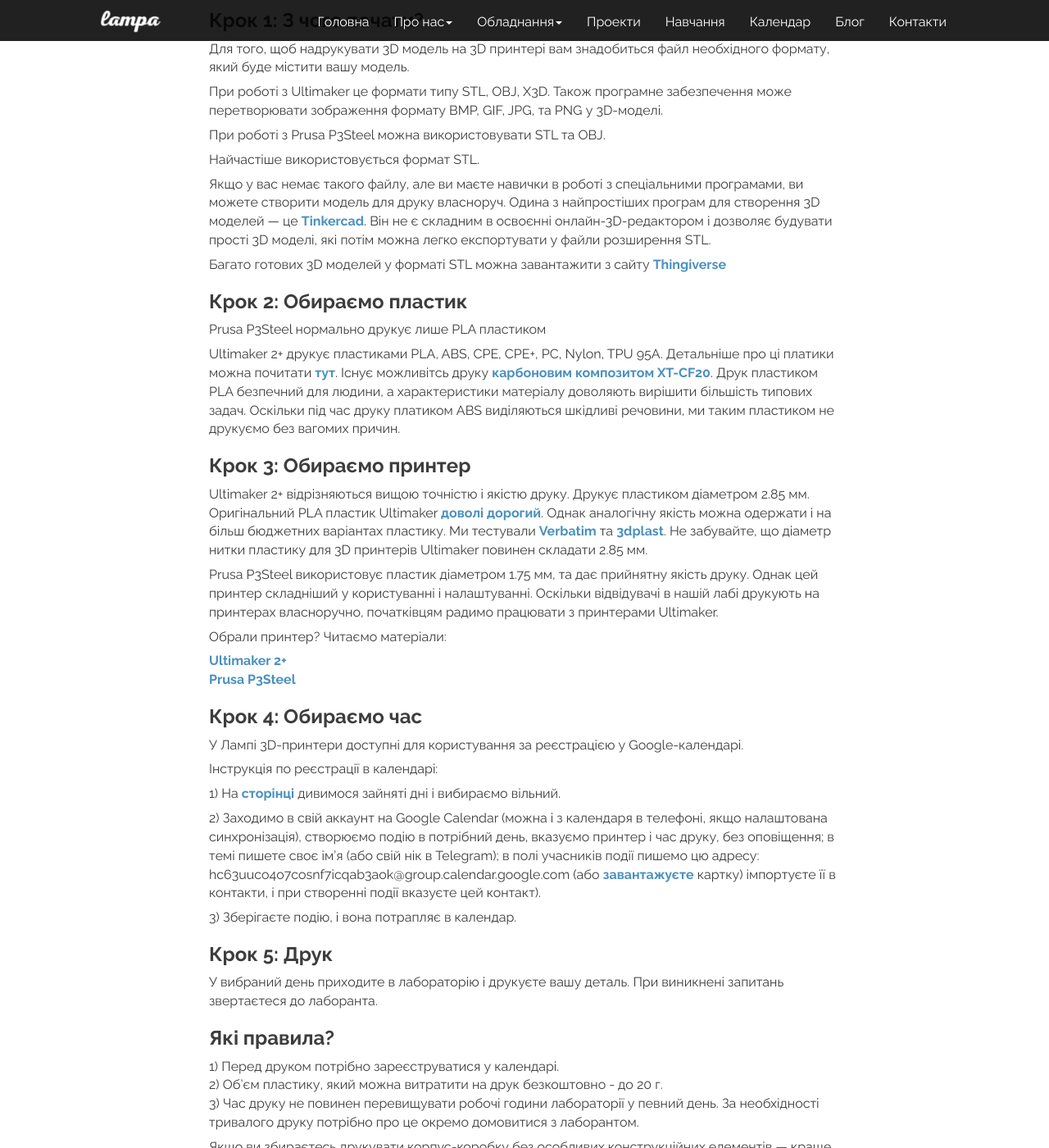
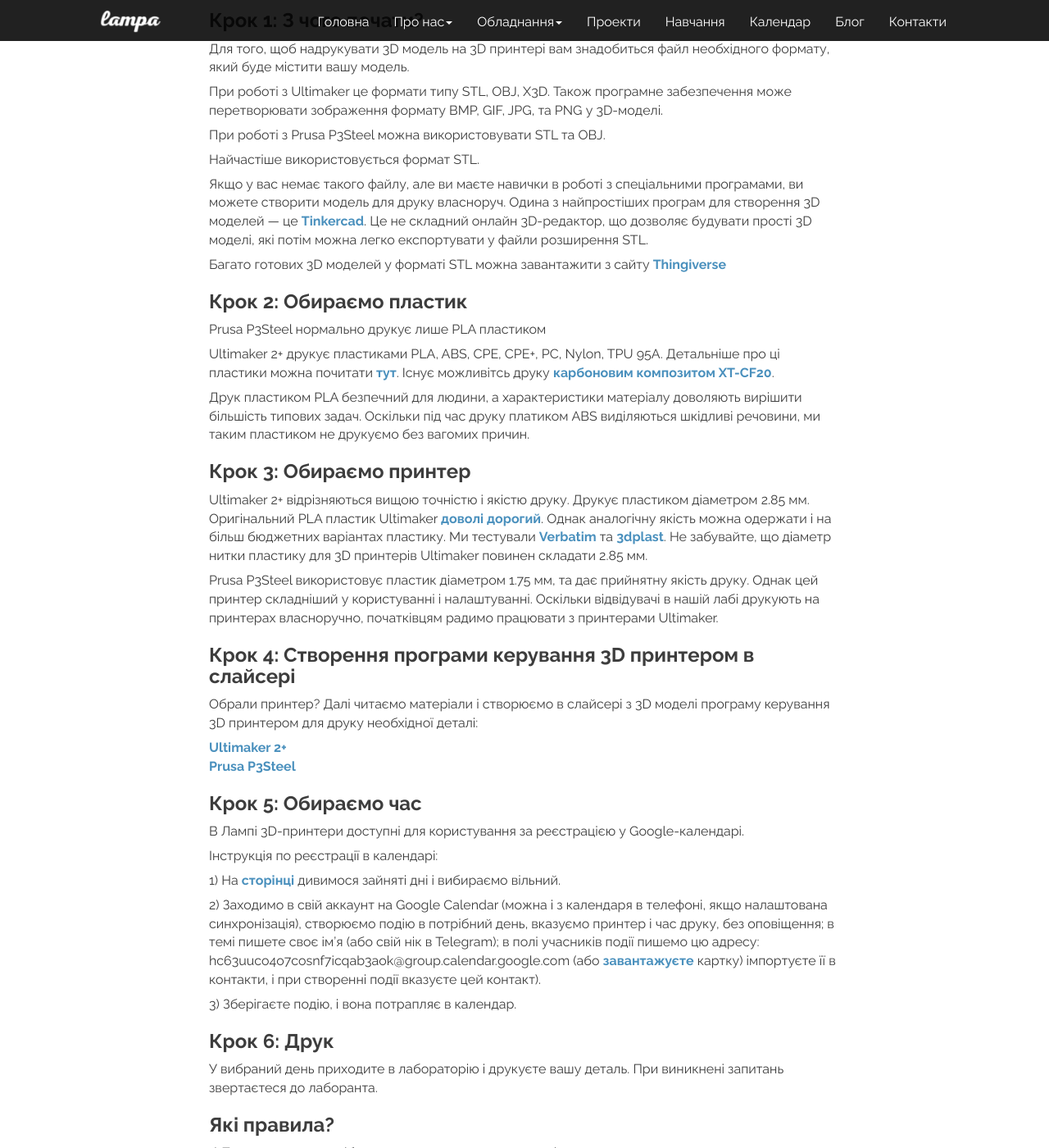
Before and after one commit to LampaLab/lampalab.github.io, a Jekyll site: the page built from 3dprint.md, in a window 1280 px wide and 1400 px high, scrolled down 1199 px. Shown: the whole window at 82% size. Built offline with Jekyll 4.4.1, drawn with Linux system fonts in a browser that asks for light colours; nearby versions of some CDN libraries; library files that are not in the unit come from our copies.

Commit message:
Minor modifications

```diff
--- a/3dprint.md
+++ b/3dprint.md
@@ -28,7 +28,7 @@
 
 Найчастіше використовується формат STL.
 
-Якщо у вас немає такого файлу, але ви маєте навички в роботі з спеціальними програмами, ви можете створити модель для друку власноруч. Одина з найпростіших програм для створення 3D моделей — це **[Tinkercad](https://www.tinkercad.com/){:target="_blank"}**. Він не є складним в освоєнні онлайн-3D-редактором і дозволяє будувати прості 3D моделі, які потім можна легко експортувати у файли розширення STL.
+Якщо у вас немає такого файлу, але ви маєте навички в роботі з спеціальними програмами, ви можете створити модель для друку власноруч. Одина з найпростіших програм для створення 3D моделей — це **[Tinkercad](https://www.tinkercad.com/){:target="_blank"}**. Це не складний онлайн 3D-редактор, що дозволяє будувати прості 3D моделі, які потім можна легко експортувати у файли розширення STL.
 
 Багато готових 3D моделей у форматі STL можна завантажити з сайту **[Thingiverse](https://www.thingiverse.com/){:target="_blank"}**
 
@@ -36,7 +36,9 @@
 
 Prusa P3Steel нормально друкує лише PLA пластиком
 
-Ultimaker 2+ друкує пластиками PLA, ABS, CPE, CPE+, PC, Nylon, TPU 95A. Детальніше про ці платики можна почитати **[тут](http://ultimaker-ukraine.com/consumables){:target="_blank"}**. Існує можливітсь друку **[карбоновим композитом XT-CF20](http://ultimaker-ukraine.com/perpetuumnozzles){:target="_blank"}**. Друк пластиком PLA безпечний для людини, а характеристики матеріалу доволяють вирішити більшість типових задач. Оскільки під час друку платиком ABS виділяються шкідливі речовини, ми таким пластиком не друкуємо без вагомих причин.
+Ultimaker 2+ друкує пластиками PLA, ABS, CPE, CPE+, PC, Nylon, TPU 95A. Детальніше про ці пластики можна почитати **[тут](http://ultimaker-ukraine.com/consumables){:target="_blank"}**. Існує можливітсь друку **[карбоновим композитом XT-CF20](http://ultimaker-ukraine.com/perpetuumnozzles){:target="_blank"}**.
+
+Друк пластиком PLA безпечний для людини, а характеристики матеріалу доволяють вирішити більшість типових задач. Оскільки під час друку платиком ABS виділяються шкідливі речовини, ми таким пластиком не друкуємо без вагомих причин.
 
 ### Крок 3: Обираємо принтер
 
@@ -44,14 +46,16 @@
 
 Prusa P3Steel використовує пластик діаметром 1.75 мм, та дає прийнятну якість друку. Однак цей принтер складніший у користуванні і налаштуванні. Оскільки відвідувачі в нашій лабі друкують на принтерах власноручно, початківцям радимо працювати з принтерами Ultimaker.
 
-Обрали принтер? Читаємо матеріали:
+### Крок 4: Створення програми керування 3D принтером в слайсері
+
+Обрали принтер? Далі читаємо матеріали і створюємо в слайсері з 3D моделі програму керування 3D принтером для друку необхідної деталі:
 
 **[Ultimaker 2+](https://docs.google.com/document/d/1kv70LDt4RQ5DJF0VhjX1YmCPaO7KFO3h1ugjstieAxQ/){:target="_blank"}**
 **[Prusa P3Steel](https://docs.google.com/document/d/17sr4mjV8AaRWV5BXCtGX1tumjcmsgQw2L5bLBKnWspA/){:target="_blank"}**
 
-### Крок 4: Обираємо час
+### Крок 5: Обираємо час
 
-У Лампі 3D-принтери доступні для користування за реєстрацією у Google-календарі.
+В Лампі 3D-принтери доступні для користування за реєстрацією у Google-календарі.
 
 Інструкція по реєстрації в календарі:
 
@@ -61,7 +65,7 @@
 
 3) Зберігаєте подію, і вона потрапляє в календар.
 
-### Крок 5: Друк
+### Крок 6: Друк
 
 У вибраний день приходите в лабораторію і друкуєте вашу деталь. При виникнені запитань звертаєтеся до лаборанта.
 
```
